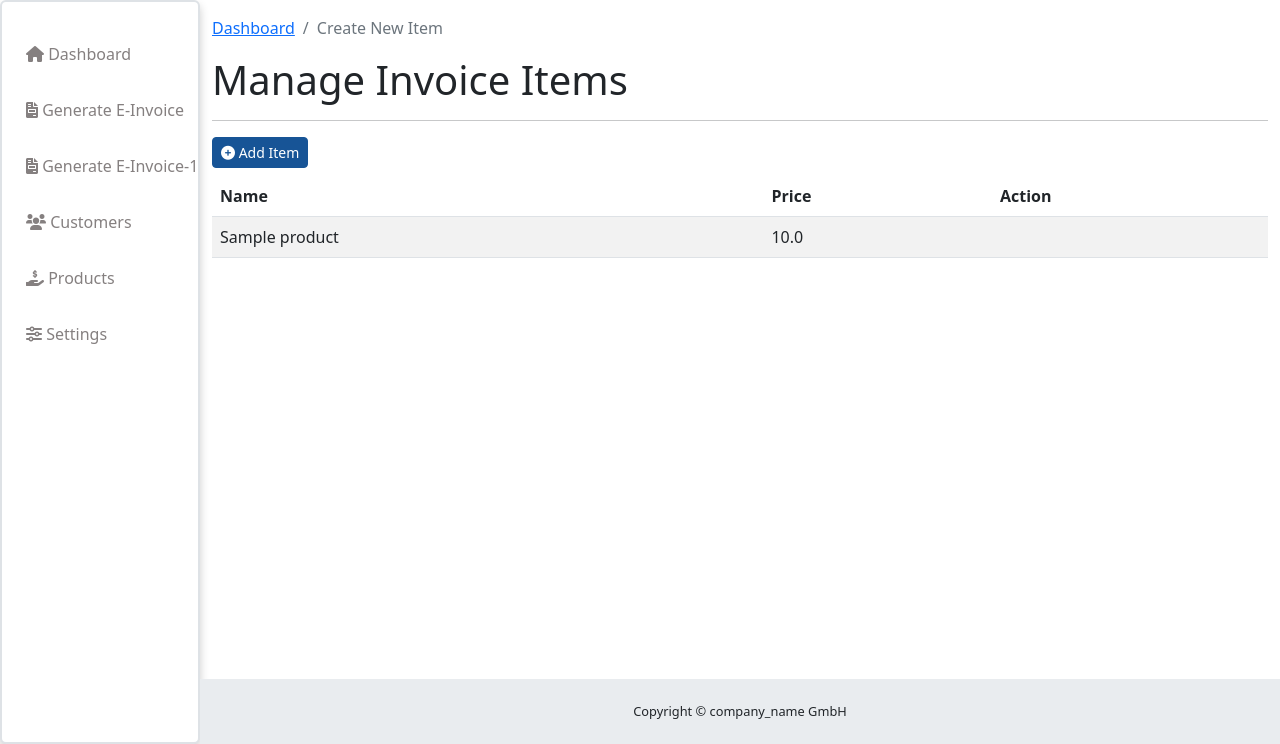
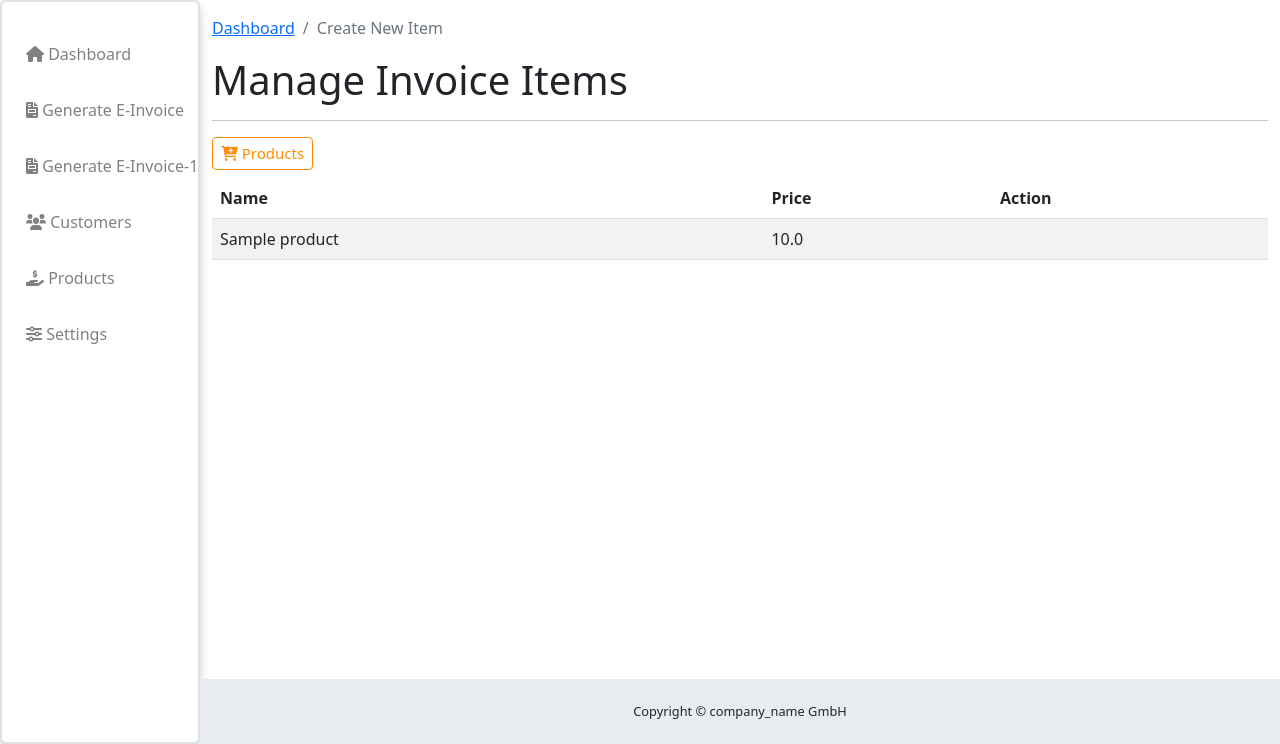
Before and after one commit to NikhilRaikar17/e-invoice, a Flask app: page /manage_invoice_items in a window 1280 px wide. Shown: the part 60-804 px from the top of the page. Run offline with Flask 2, Linux system fonts and the light colour scheme; a user stored in the database is signed in; tables that the repository leaves empty hold one stand-in row (values such as "Sample post"); some libraries are stand-ins or nearby versions.

Commit message:
css updated

```diff
--- a/e_invoice/templates/customers.html
+++ b/e_invoice/templates/customers.html
@@ -8,8 +8,8 @@
   <h1>Manage Customers</h1>
   <hr/>
 
-  <button class="btn btn-sm btn-primary" data-toggle="modal" data-title="Add" data-target="#add-customer" type="button">
-    <i class="fa fa-plus-circle"></i>  Add Customer
+  <button class="btn btn-sm" style="border: 1px solid #FF8C00; font-size:15px;color:#FF8C00;" data-toggle="modal" data-title="Add" data-target="#add-customer" type="button">
+    <i class="fa-solid fa-user-plus"></i> Customer
   </button>
 
   <div class="table-responsive mt-2">
--- a/e_invoice/templates/invoice_items.html
+++ b/e_invoice/templates/invoice_items.html
@@ -8,8 +8,8 @@
   <h1>Manage Invoice Items</h1>
   <hr/>
 
-  <button class="btn btn-sm btn-primary" data-toggle="modal" data-title="Add" data-target="#add-item" type="button">
-    <i class="fa fa-plus-circle"></i>  Add Item
+  <button class="btn btn-sm" style="border: 1px solid #FF8C00; font-size:15px;color:#FF8C00;"data-toggle="modal" data-title="Add" data-target="#add-item" type="button">
+    <i class="fa-solid fa-cart-plus"></i> Products
   </button>
 
   <div class="table-responsive mt-2">
```
